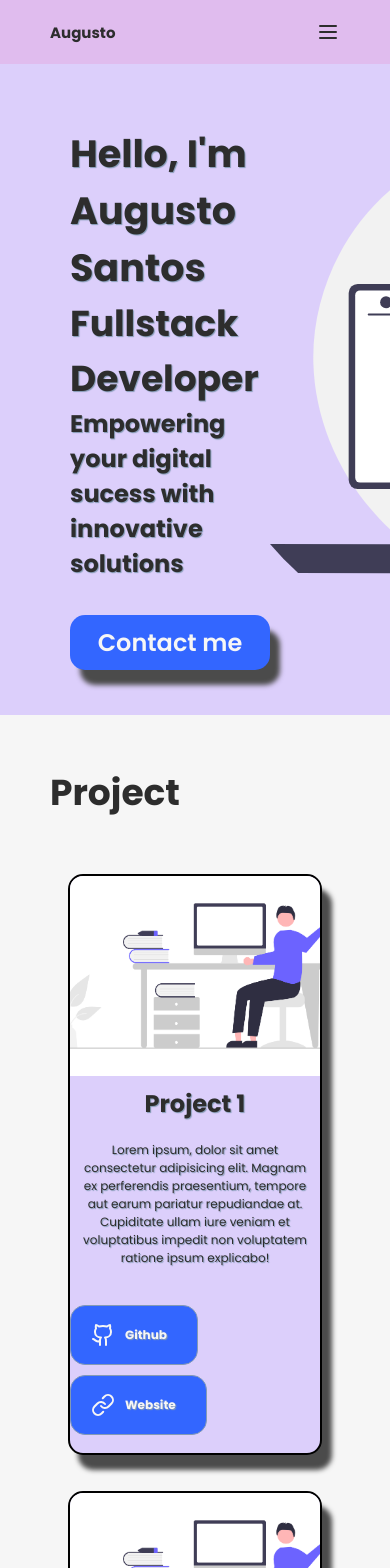
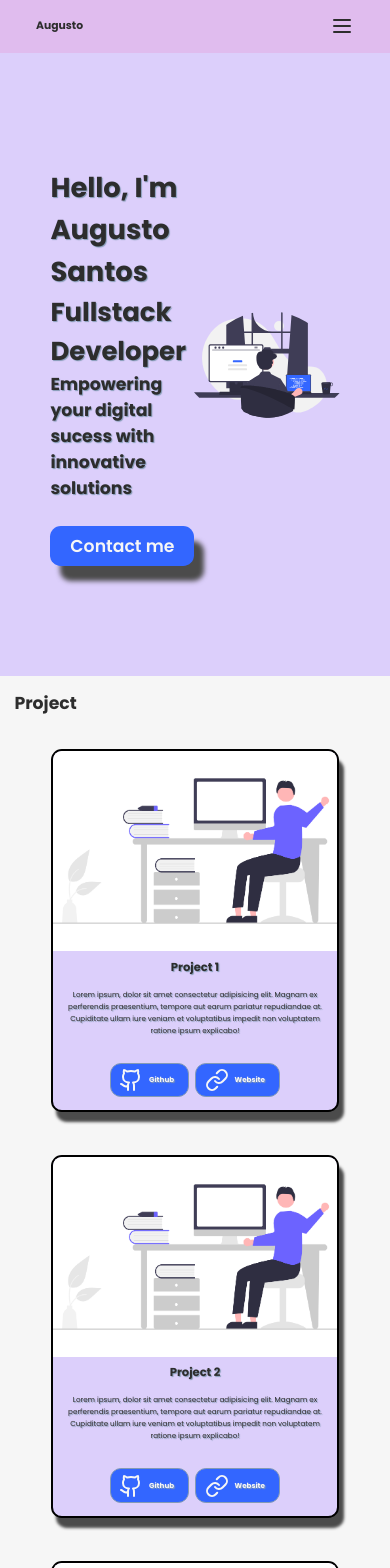
Before and after one commit to augustofaggion/portifolio, a Next.js app: page / in a window 390 px wide. Shown: the top 1568 px of the page. Built offline with nearby package versions, Linux system fonts and the light colour scheme.

Commit message:
added responsive for tablet

```diff
--- a/src/app/components/contact.js
+++ b/src/app/components/contact.js
@@ -8,7 +8,7 @@ export default function Contact() {
       <h2 className="contact__header">Contact</h2>
       <div className="contact__box">
         <div className="contact__img">
-          <Image src={contact} alt="Contact"  />
+          <Image src={contact} alt="Contact"  className="contact__img"/>
         </div>
         <div className="contact__inputs">
           <form className="contact__form">
--- a/src/app/components/home.js
+++ b/src/app/components/home.js
@@ -25,7 +25,7 @@ export default function Home() {
         </div>
 
         <div className="home__right">
-          <Image src={homePhoto} alt="Augusto Santos" />
+          <Image src={homePhoto} alt="Augusto Santos" className="home__img"/>
         </div>
       </section>
     </>
--- a/src/app/main.scss
+++ b/src/app/main.scss
@@ -82,3 +82,10 @@ ul {
     color-scheme: dark;
   }
 }
+
+@media screen and (max-width: 1200px) {
+  html,body {
+    font-size: 45%;
+  }
+
+}
--- a/src/app/styles/_about.scss
+++ b/src/app/styles/_about.scss
@@ -43,3 +43,19 @@
   margin: 0 auto;
 }
 }
+
+@media screen and (max-width:1200px) {
+  .about {
+    &__img  {
+      width: 80%;
+    }
+
+    &__text {
+      font-size: 1.6rem;
+      line-height: 1.6;
+      color: $section-color;
+      padding: 1.2rem;
+      font-weight: 500;
+    }
+  }
+}
--- a/src/app/styles/_contact.scss
+++ b/src/app/styles/_contact.scss
@@ -98,3 +98,16 @@
     }
   }
 }
+
+
+// Responsive design
+
+@media screen and (max-width: 1200px) {
+  .contact {
+    &__img {
+      width: 100%;
+      height: 100%;
+    }
+  }
+
+}
--- a/src/app/styles/_home.scss
+++ b/src/app/styles/_home.scss
@@ -44,3 +44,15 @@
     font-weight: 600;
   }
 }
+
+@media screen and (max-width: 1200px) {
+  .home {
+    align-items: center;
+
+    &__img {
+      width: 100%;
+    }
+  }
+
+
+}
--- a/src/app/styles/_project.scss
+++ b/src/app/styles/_project.scss
@@ -87,24 +87,58 @@
   }
 }
 
+@media screen and (max-width: 900px) {
+  .project {
+    padding: 2rem; // Reduce padding for smaller screens
 
-// &__cta {
-//   width: 20rem;
-//   display: flex;
-//   justify-content: center;
-//   margin-top: 3.4rem;
-//   padding: 1rem 2rem;
-//  border-radius: 1.5rem;
-//   background-color: $cta-color;
-//   font-size: 2.4rem;
-//   box-shadow: 10px 1510 5px 0 $secondary-color;
-//   transition: ease-in-out 0.5s;
-//   &:hover {
-//     background-color: $secondary-color;
-//     box-shadow: none;
-//   }
-// }
+    &__box {
 
-// &__btn {
-//   color: $section-color;
-// }
+        display: flex;
+        justify-content: center;
+        flex-wrap: wrap;
+        gap: 4rem;
+    }
+
+    &__content {
+      width: 80%;  // Allow content to take full width
+      max-width: 40rem;  // Reduce the max-width to make it smaller
+      margin: 1rem 0;  // Less margin between boxes
+      padding: 0;  // Reduce padding inside the box
+      box-shadow: 5px 10px 3px 0 $secondary-color;  // Adjust box shadow for smaller screens
+      transition: ease-in-out 0.3s;  // Make the transition faster for smaller screens
+
+      &:hover {
+        box-shadow: 3px 5px 2px 0 $secondary-color;  // Adjust hover effect for smaller screens
+      }
+    }
+
+    &__links {
+      justify-content: center;  // Center align the links
+      gap: 0.8rem;  // Reduce gap between links
+    }
+
+    &__link {
+      padding: 0.6rem 1.2rem;  // Make link padding smaller
+      font-size: 0.9rem;  // Slightly reduce font size
+    }
+
+    span {
+      font-size: 1rem;  // Decrease font size for smaller screens
+      padding: 0.8rem;
+    }
+
+    // Adjust header and text sizes for responsiveness
+    &__header {
+      font-size: 2.4rem;
+    }
+
+    &__title {
+      font-size: 1.6rem;  // Smaller font size for titles
+    }
+
+    &__text {
+      font-size: 1rem;
+      padding: 0.8rem;
+    }
+  }
+}
--- a/src/app/styles/_skills.scss
+++ b/src/app/styles/_skills.scss
@@ -10,7 +10,6 @@
   &__content {
     display: flex;
     flex-direction: column;
-
     align-items: center;
     flex-wrap: wrap;
     gap: 1.5rem;
@@ -73,6 +72,33 @@
   }
 }
 
+// Responsive design
+
+@media screen and (max-width: 1200px) {
+
+    .skills__content{
+       // Center align text and icons
+    }
+
+    .skills__box {
+      gap: 1rem;  // Adjust spacing between elements
+    }
+
+    .skill__content {
+      width: 100%;  // Make each skill content take full width
+      max-width: 15rem;  // Restrict max width so it doesn't stretch too much
+      margin: 1rem 0;
+      display: flex;
+      flex-direction: row;  // Stack items vertically
+      align-items: center;  // Add vertical space between items
+    }
+
+    .skill__text {
+      text-align: center;  // Center text within each skill box
+    }
+
+}
+
 // Add this section when you have all the certifications
 
 // .certifications {
```
